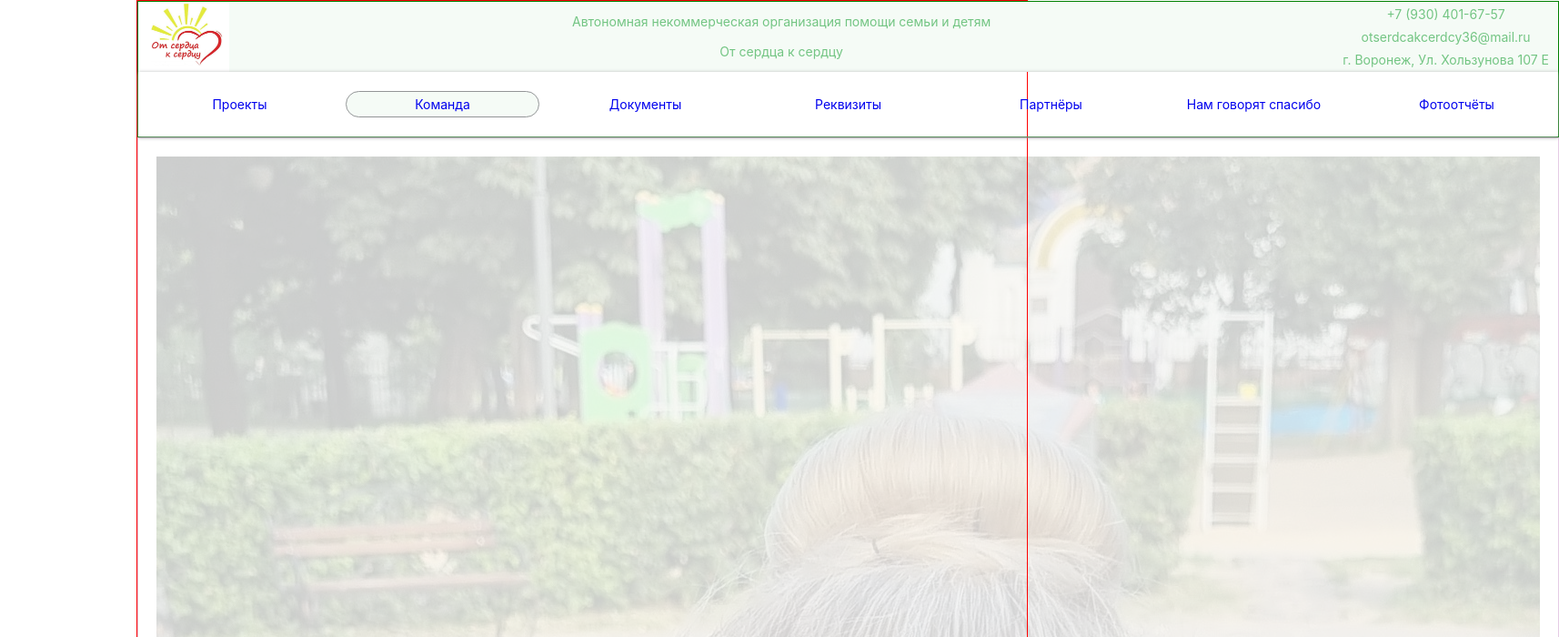
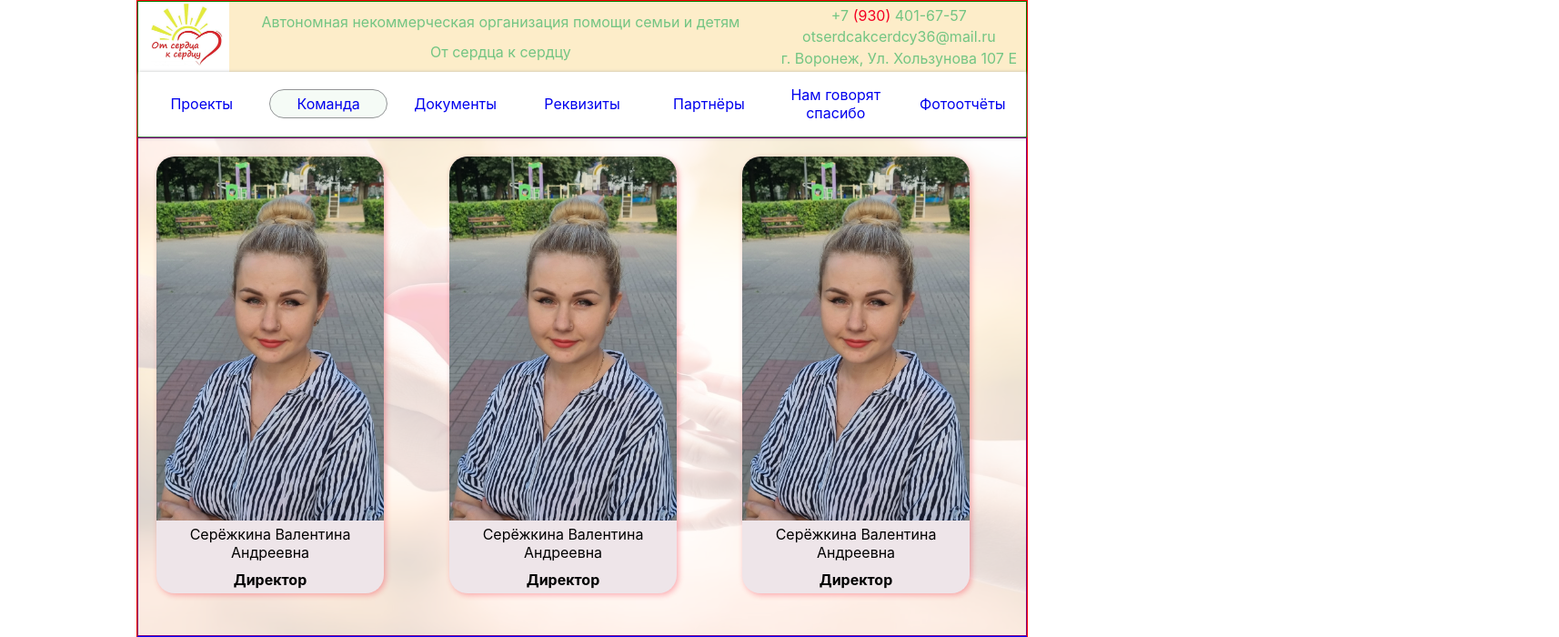
Before and after one commit to IgorDavydenko/charityFund, a React (Create React App) app in the folder client/: page /team in a window 1280 px wide. Shown: the top 700 px of the page at 91% size, 1714 px wide, since content can reach past the window. Built offline with nearby package versions, Linux system fonts and the light colour scheme.

Commit message:
add team card, update style

```diff
--- a/client/src/components/App.scss
+++ b/client/src/components/App.scss
@@ -5,7 +5,7 @@
 }
 
 body {
-    font-size: 14px;
+    font-size: 16px;
     font-family: -apple-system, BlinkMacSystemFont, 'Segoe UI', 'Roboto', 'Oxygen',
         'Ubuntu', 'Cantarell', 'Fira Sans', 'Droid Sans', 'Helvetica Neue',
         sans-serif;
@@ -33,3 +33,7 @@ code {
         "content"
         "footer";
 }
+
+.item_font-red {
+    color: #F40022;
+}
--- a/client/src/components/Content/Content.scss
+++ b/client/src/components/Content/Content.scss
@@ -1,12 +1,26 @@
 .content-wrapper {
+  position: relative;
+
   grid-area: content;
   border: 1px solid purple;
-
-  background-position: center;
-  z-index: -1;
-  background-repeat: no-repeat;
-  opacity: 0.2;
+  // overflow: hidden;
 
   padding: 20px 20px;
 
+  .content__background {
+    display: block;
+
+    position: absolute;
+    top: 0;
+    right: 0;
+    bottom: 0;
+    left: 0;
+    background-position: center;
+    background-repeat: no-repeat;
+    opacity: 0.2;
+    width: 100%;
+    height: 100%;
+    z-index: -1;
+  }
+
 }
--- a/client/src/components/Content/index.js
+++ b/client/src/components/Content/index.js
@@ -14,12 +14,15 @@ import backgroundImg from "../../assets/background.jpg";
 const Content = () => {
 
   return (
-    <div className="content-wrapper"
-          style={{ backgroundImage: `url(${backgroundImg})` }}>
+    <div className="content-wrapper" >
+      {/* <div className="content__background"
+            style={{ backgroundImage: `url(${backgroundImg})` }}/> */}
+
+      <img className="content__background" src="/img/background.jpg"/>
 
       <Switch>
-          <Route exact path='/team' component={Team}/>
-        </Switch>
+        <Route exact path='/team' component={Team}/>
+      </Switch>
 
     </div>
   )
--- a/client/src/components/Footer/Footer.scss
+++ b/client/src/components/Footer/Footer.scss
@@ -6,13 +6,17 @@
 
 
 .footer {
-  background-color: #f5fbf6;
+  background-color: #FDEDC9;
   height: 100%;
   width: 100%;
 
-  color: #73c583;
+  // color: #73c583;
+
   padding: 10px 0;
   text-align: center;
+
+  font-style: normal;
+  font-weight: bold;
 
 }
 
--- a/client/src/components/Header/Header.scss
+++ b/client/src/components/Header/Header.scss
@@ -28,7 +28,7 @@
   .fund {
     grid-area: fund;
 
-    background-color: #f5fbf6;
+    background-color: #FDEDC9;
     color: #73c583;
     padding: 5px 10px;
 
@@ -42,7 +42,7 @@
   .contacts {
     grid-area: contacts;
 
-    background-color: #f5fbf6;
+    background-color: #FDEDC9;
     color: #73c583;
     padding: 5px 10px;
 
--- a/client/src/components/Header/index.js
+++ b/client/src/components/Header/index.js
@@ -9,7 +9,7 @@ const Header = () => {
     <div className="header-wrapper">
       <header className="header">
         <div className="header__logo">
-          <a href="#">
+          <a href="/">
             <img src="/img/logo.jpg" alt=""/>
           </a>
         </div>
@@ -24,7 +24,7 @@ const Header = () => {
         <div className="contacts">
           <div className="contacts__phone">
           {/* <a href="tel:+7000000000">1-562-867-5309</a> */}
-            +7 (930) 401-67-57
+            +7 <span className="item_font-red">(930)</span> 401-67-57
           </div>
           <div className="contacts__email">
             otserdcakcerdcy36@mail.ru
--- a/client/src/components/Team/Card/Card.scss
+++ b/client/src/components/Team/Card/Card.scss
@@ -0,0 +1,42 @@
+.card {
+  background: #eee5e9;
+  border: none;
+  box-shadow: 2px 2px 6px 0px rgba(244, 0, 34, 0.3);
+  border-radius: 20px;
+  text-align: center;
+  width: 250px;
+  transition: transform 0.3s;
+
+  display: flex;
+  flex-direction: column;
+  justify-content: space-between;
+
+  &:hover {
+    transform: translateY(5px);
+    box-shadow: 2px 2px 26px 0px rgba(244, 0, 34, 0.3);
+  }
+
+  .card__image {
+    height: 400px;
+    overflow: hidden;
+
+    img {
+      width: 100%;
+
+      border-top-left-radius: 20px;
+      border-top-right-radius: 20px;
+      opacity: 1;
+    }
+  }
+
+  .card_member-name {
+    margin: 5px;
+    padding: 0px 10px;
+  }
+
+  .card_member-role {
+    margin: 5px;
+    padding: 0px 10px;
+    font-weight: bolder;
+  }
+}
--- a/client/src/components/Team/Team.scss
+++ b/client/src/components/Team/Team.scss
@@ -1,4 +1,7 @@
 .team {
   display: grid;
+  grid-template-columns: repeat(3, 1fr);
+  grid-gap: 30px;
+  align-items: center;
 
 }
--- a/client/src/components/Team/index.js
+++ b/client/src/components/Team/index.js
@@ -9,6 +9,8 @@ const Team = () => {
   return (
     <div className="team">
       <Card />
+      <Card />
+      <Card />
     </div>
   )
 }
```
